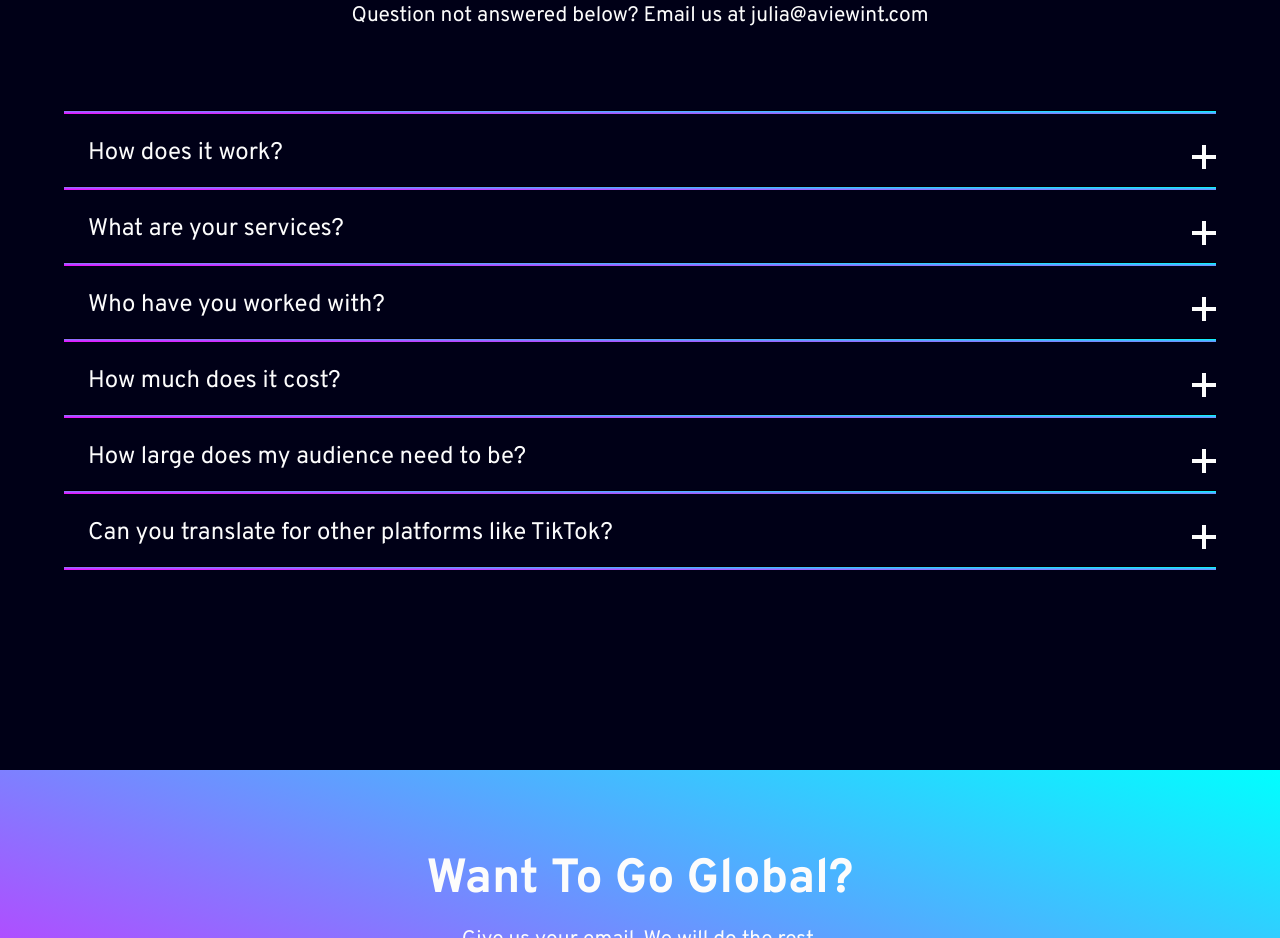
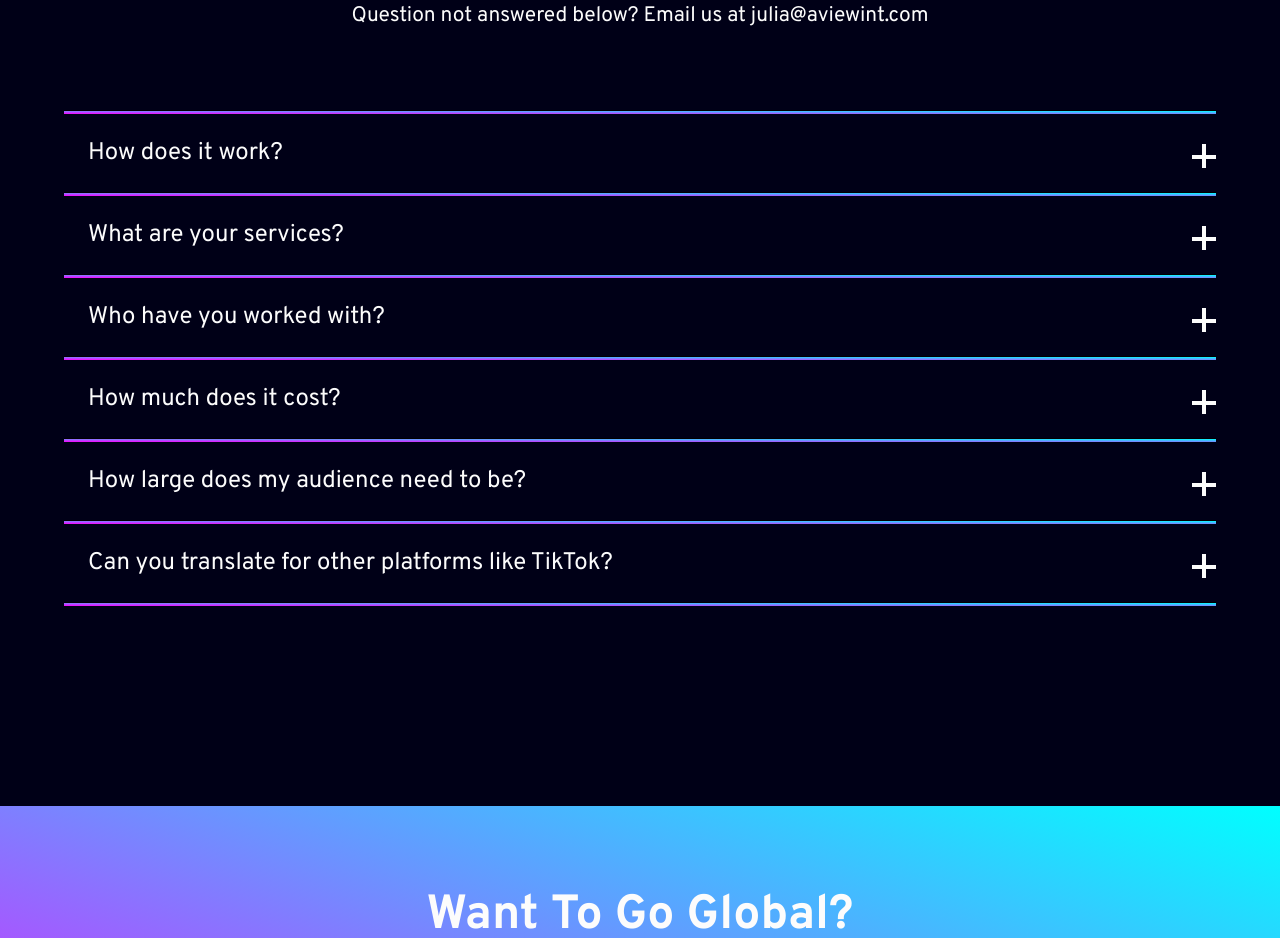
Before and after one commit to Aview-International/aviewint-website, a Next.js app: page / in a window 1280 px wide. Shown: the part 5240-6178 px from the top of the page. Built offline with nearby package versions, Linux system fonts and the light colour scheme.

Commit message:
FAQ section on landing page

```diff
--- a/components/sections/home/FAQs.js
+++ b/components/sections/home/FAQs.js
@@ -30,8 +30,8 @@ const Question = ({ question, answer }) => {
     <>
       <div
         onClick={() => setIsOpen(!isOpen)}
-        className={`cursor-pointer pl-s3 transition-all duration-500 ease-in-out ${
-          isOpen ? 'max-h-[45rem]' : 'max-h-12'
+        className={`cursor-pointer pl-s3 transition-all duration-1000 ease-in-out ${
+          isOpen ? 'max-h-[65rem]' : 'max-h-40'
         }`}
       >
         <h3 className="align-center mt-s3 mb-s3 flex justify-between text-xl text-white md:text-2xl">
@@ -39,7 +39,7 @@ const Question = ({ question, answer }) => {
           <div className="relative">
             <span className="inline-block h-[4px] w-6 bg-white"></span>
             <span
-              className={`absolute top-[17px] left-[0px]  h-[4px] w-6 rotate-90 bg-white ${
+              className={`absolute top-[16px] left-[0px] h-[4px] w-6 rotate-90 bg-white ${
                 isOpen ? 'hidden' : 'inline-block'
               }`}
             ></span>
@@ -47,7 +47,7 @@ const Question = ({ question, answer }) => {
         </h3>
         <p
           className={`body mt-s3 mb-s3 ${
-            isOpen ? 'visible opacity-100' : 'invisible opacity-0'
+            isOpen ? 'block' : 'hidden'
           }`}
           dangerouslySetInnerHTML={{
             __html: answer,
```
